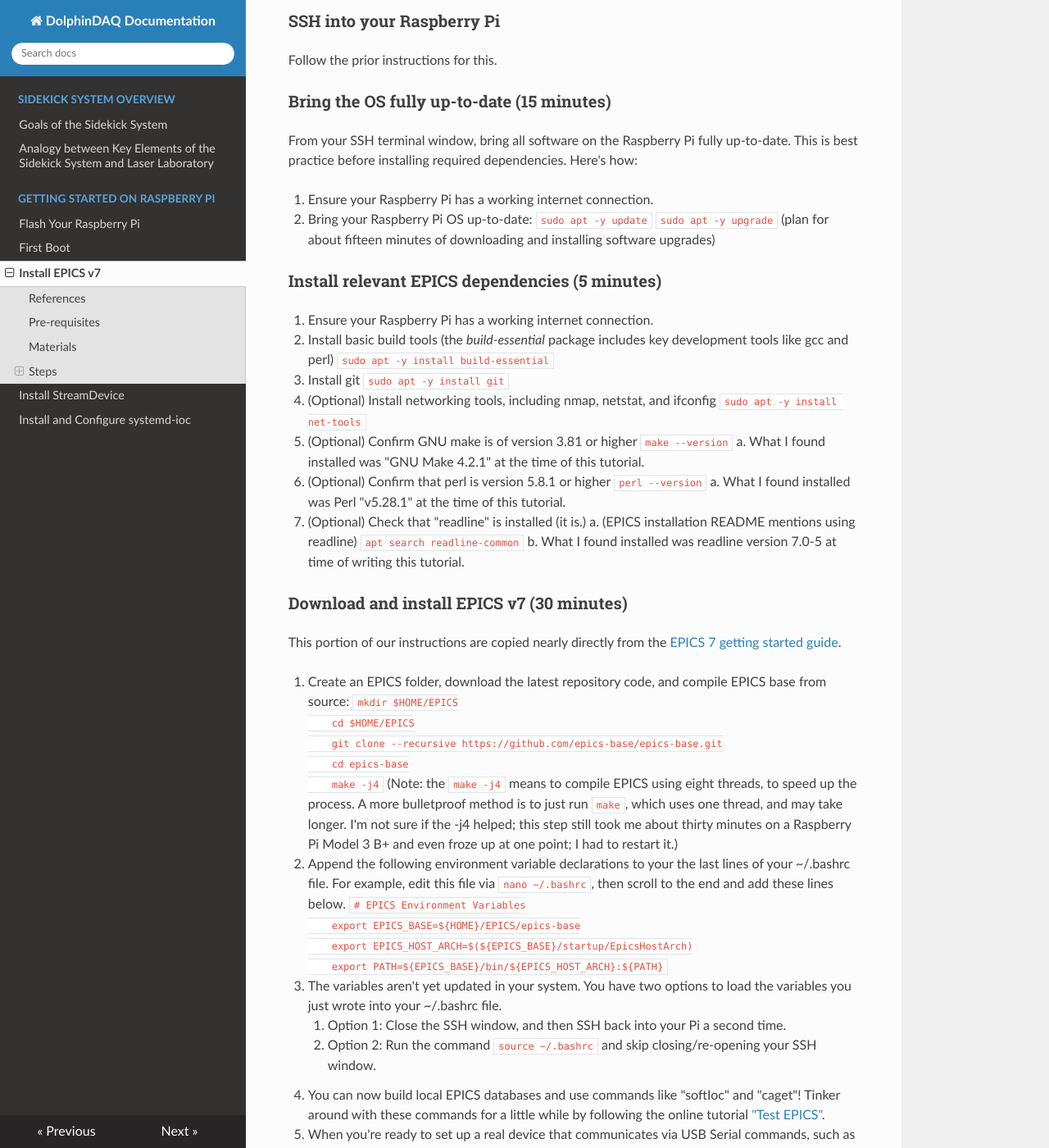
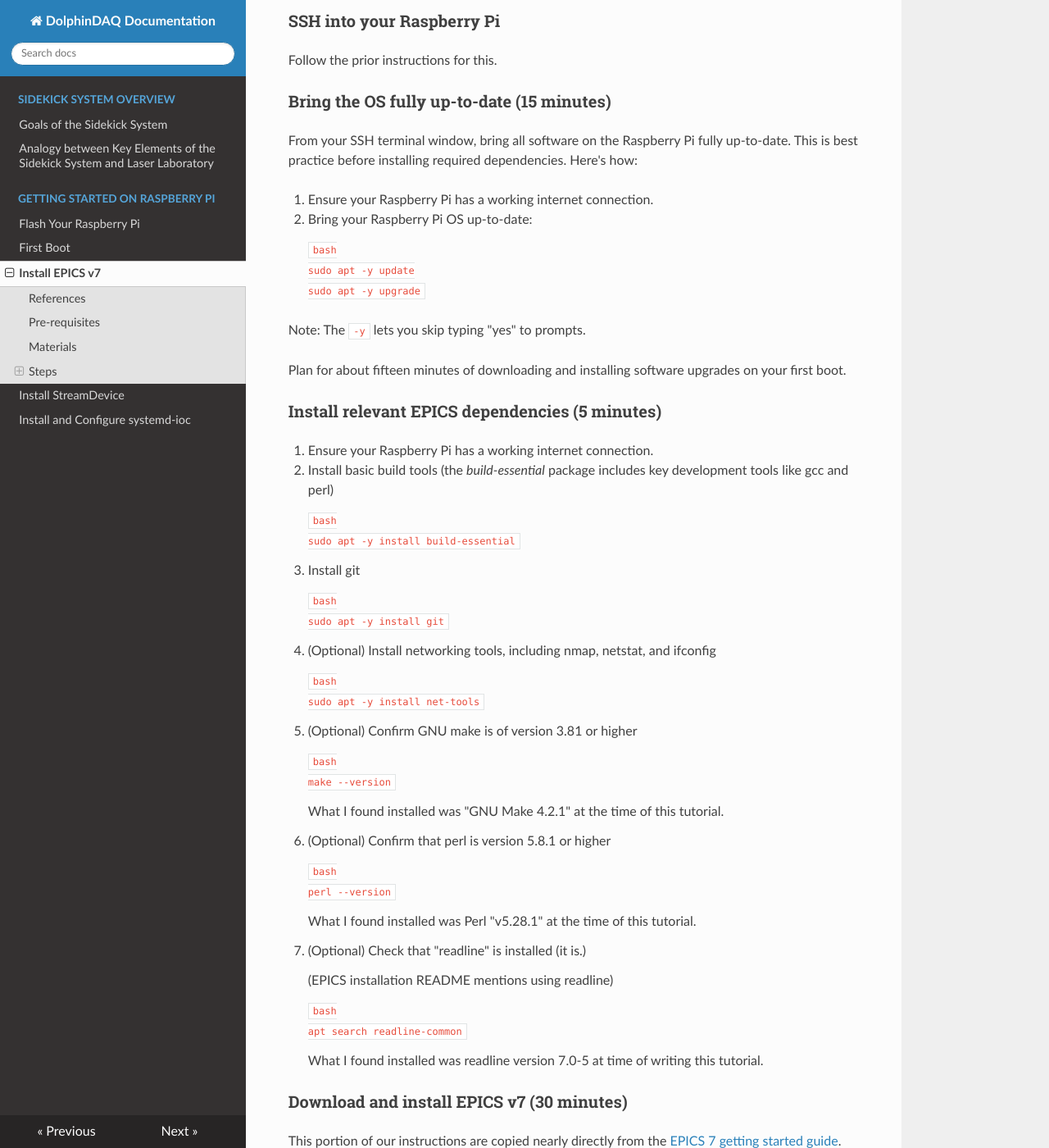
Before and after one commit to sfeister/sidekick-epics-docs, an MkDocs documentation site: the page built from docs/pi-epics-install.md, in a window 1280 px wide and 1400 px high, scrolled down 732 px. Shown: the whole window at 82% size. Built offline with MkDocs 1.6.1, drawn with Linux system fonts in a browser that asks for light colours; nearby versions of some CDN libraries; some of the changed text lies outside the part shown.

Commit message:
Update pi-epics-install.md

````diff
--- a/docs/pi-epics-install.md
+++ b/docs/pi-epics-install.md
@@ -27,50 +27,90 @@ From your SSH terminal window, bring all software on the Raspberry Pi fully up-t
 
 1. Ensure your Raspberry Pi has a working internet connection.
 1. Bring your Raspberry Pi OS up-to-date:
-    `sudo apt -y update`
-    `sudo apt -y upgrade` (plan for about fifteen minutes of downloading and installing software upgrades)
+
+    ```bash
+    sudo apt -y update
+    sudo apt -y upgrade
+    ```
+
+Note: The `-y` lets you skip typing "yes" to prompts.
+
+Plan for about fifteen minutes of downloading and installing software upgrades on your first boot.
 
 ### Install relevant EPICS dependencies (5 minutes)
 
 1. Ensure your Raspberry Pi has a working internet connection.
 1. Install basic build tools (the *build-essential* package includes key development tools like gcc and perl)
-    `sudo apt -y install build-essential`
+
+    ```bash
+    sudo apt -y install build-essential
+    ```
+
 1. Install git
-    `sudo apt -y install git`
+
+    ```bash
+    sudo apt -y install git
+    ```
+
 1. (Optional) Install networking tools, including nmap, netstat, and ifconfig
-    `sudo apt -y install net-tools`
+
+    ```bash
+    sudo apt -y install net-tools
+    ```
+
 1. (Optional) Confirm GNU make is of version 3.81 or higher
-    `make --version`
-    a. What I found installed was "GNU Make 4.2.1" at the time of this tutorial.
+
+    ```bash
+    make --version
+    ```
+
+    What I found installed was "GNU Make 4.2.1" at the time of this tutorial.
+
 1. (Optional) Confirm that perl is version 5.8.1 or higher
-    `perl --version`
-    a. What I found installed was Perl "v5.28.1" at the time of this tutorial.
+
+    ```bash
+    perl --version
+    ```
+
+    What I found installed was Perl "v5.28.1" at the time of this tutorial.
+
 1. (Optional) Check that "readline" is installed (it is.)
-    a. (EPICS installation README mentions using readline)
-    `apt search readline-common`
-    b. What I found installed was readline version 7.0-5 at time of writing this tutorial.
+
+    (EPICS installation README mentions using readline)
+
+    ```bash
+    apt search readline-common
+    ```
+
+    What I found installed was readline version 7.0-5 at time of writing this tutorial.
 
 ### Download and install EPICS v7 (30 minutes)
 This portion of our instructions are copied nearly directly from the [EPICS 7 getting started guide](https://docs.epics-controls.org/projects/how-tos/en/latest/getting-started/installation.html).
 
 1. Create an EPICS folder, download the latest repository code, and compile EPICS base from source:
-    ```
+
+    ```bash
     mkdir $HOME/EPICS
     cd $HOME/EPICS
     git clone --recursive https://github.com/epics-base/epics-base.git
     cd epics-base
     make -j4
     ```
+
     (Note: the `make -j4` means to compile EPICS using eight threads, to speed up the process. A more bulletproof method is to just run `make`, which uses one thread, and may take longer. I'm not sure if the -j4 helped; this step still took me about thirty minutes on a Raspberry Pi Model 3 B+ and even froze up at one point; I had to restart it.)
+
 1. Append the following environment variable declarations to your the last lines of your ~/.bashrc file. For example, edit this file via `nano ~/.bashrc`, then scroll to the end and add these lines below.
-    ```
+
+    ```bash
     # EPICS Environment Variables
     export EPICS_BASE=${HOME}/EPICS/epics-base
     export EPICS_HOST_ARCH=$(${EPICS_BASE}/startup/EpicsHostArch)
     export PATH=${EPICS_BASE}/bin/${EPICS_HOST_ARCH}:${PATH}
     ```
+
 1. The variables aren't yet updated in your system. You have two options to load the variables you just wrote into your ~/.bashrc file.
     1. Option 1: Close the SSH window, and then SSH back into your Pi a second time.
     2. Option 2: Run the command `source ~/.bashrc` and skip closing/re-opening your SSH window.
+
 1. You can now build local EPICS databases and use commands like "softIoc" and "caget"! Tinker around with these commands for a little while by following the online tutorial ["Test EPICS"](https://docs.epics-controls.org/projects/how-tos/en/latest/getting-started/installation.html#test-epics).
 1. When you're ready to set up a real device that communicates via USB Serial commands, such as the Arduino setups we've created for the Sidekick System, move along to the next step here! The next step will guide you through installing the EPICS *asyn* and *streamDevice* modules!
````
